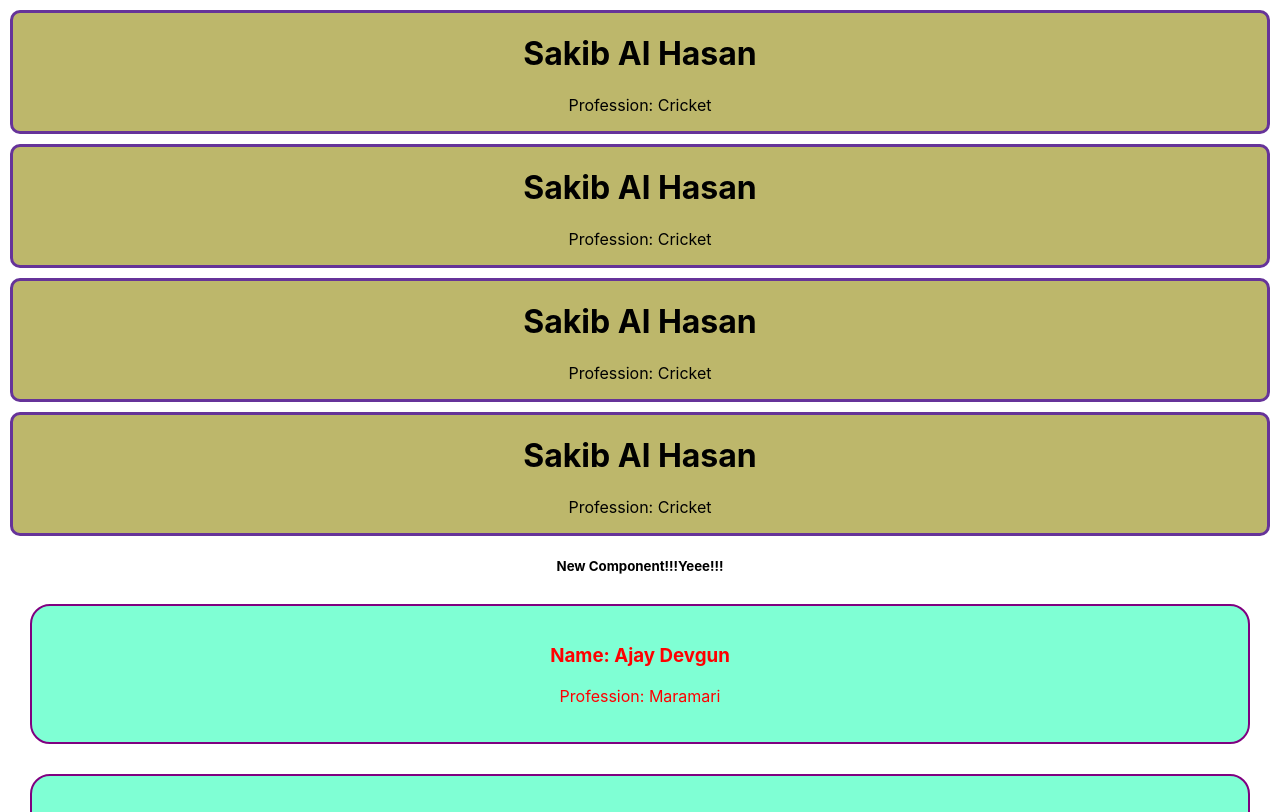
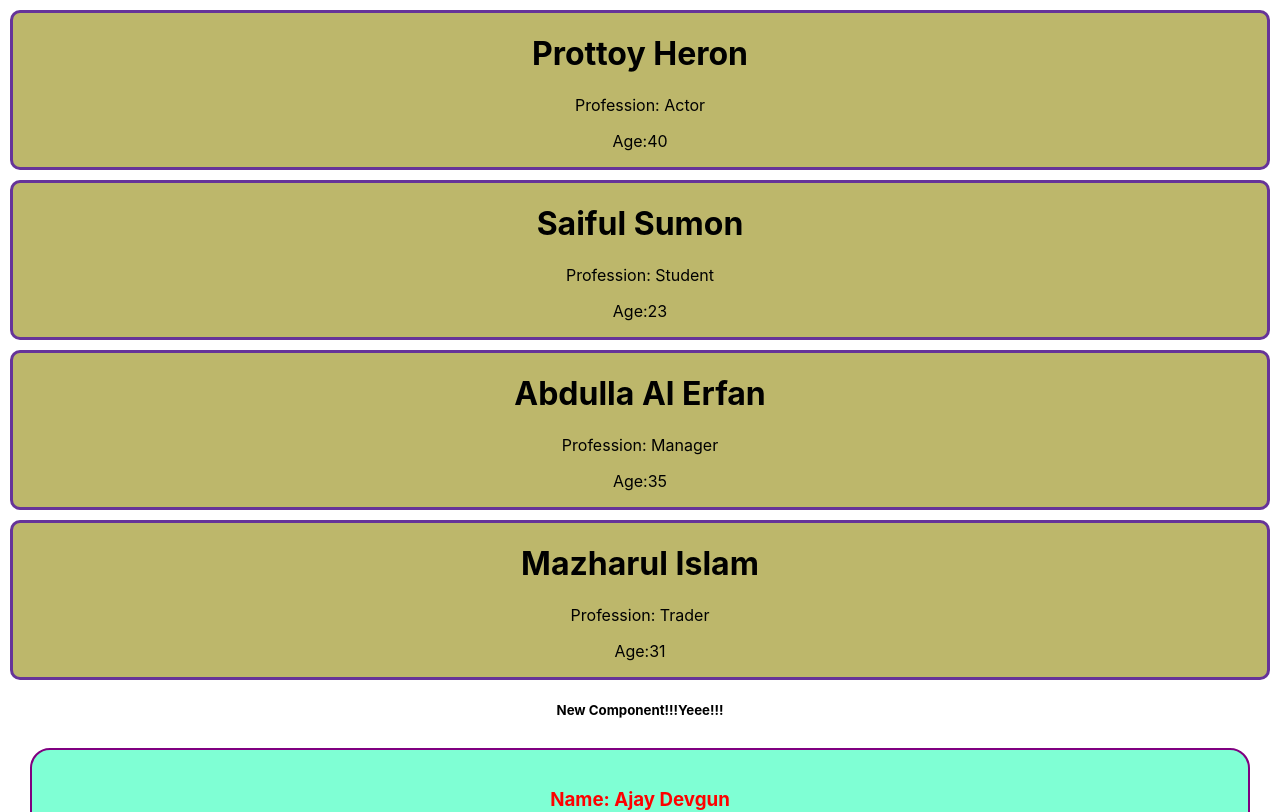
Before and after one commit to khanshorif331/my-app2-react, a React (Create React App) app: page / in a window 1280 px wide. Shown: the top 812 px of the page. Built offline with nearby package versions, Linux system fonts and the light colour scheme.

Commit message:
dynamically added data by components

```diff
--- a/src/App.js
+++ b/src/App.js
@@ -13,10 +13,10 @@
 function App() {
   return (
     <div className="App">
-      <Person></Person>
-      <Person></Person>
-      <Person></Person>
-      <Person></Person>
+      <Person name="Prottoy Heron" age="40" profession="Actor"></Person>
+      <Person name="Saiful Sumon" age="23" profession="Student"></Person>
+      <Person name="Abdulla Al Erfan" age="35" profession="Manager"></Person>
+      <Person name="Mazharul Islam" age="31" profession="Trader"></Person>
       <h5>New Component!!!Yeee!!!</h5>
       <Friend></Friend>
       <Friend></Friend>
@@ -27,11 +27,12 @@
 }
 
 
-function Person(){
+function Person(props){
   return (
     <div className="person">
-      <h1>Sakib Al Hasan</h1>
-      <p>Profession: Cricket</p>
+      <h1>{props.name}</h1>
+      <p>Profession: {props.profession}</p>
+      <p>Age:{props.age}</p>
     </div>
   )
 }
```
